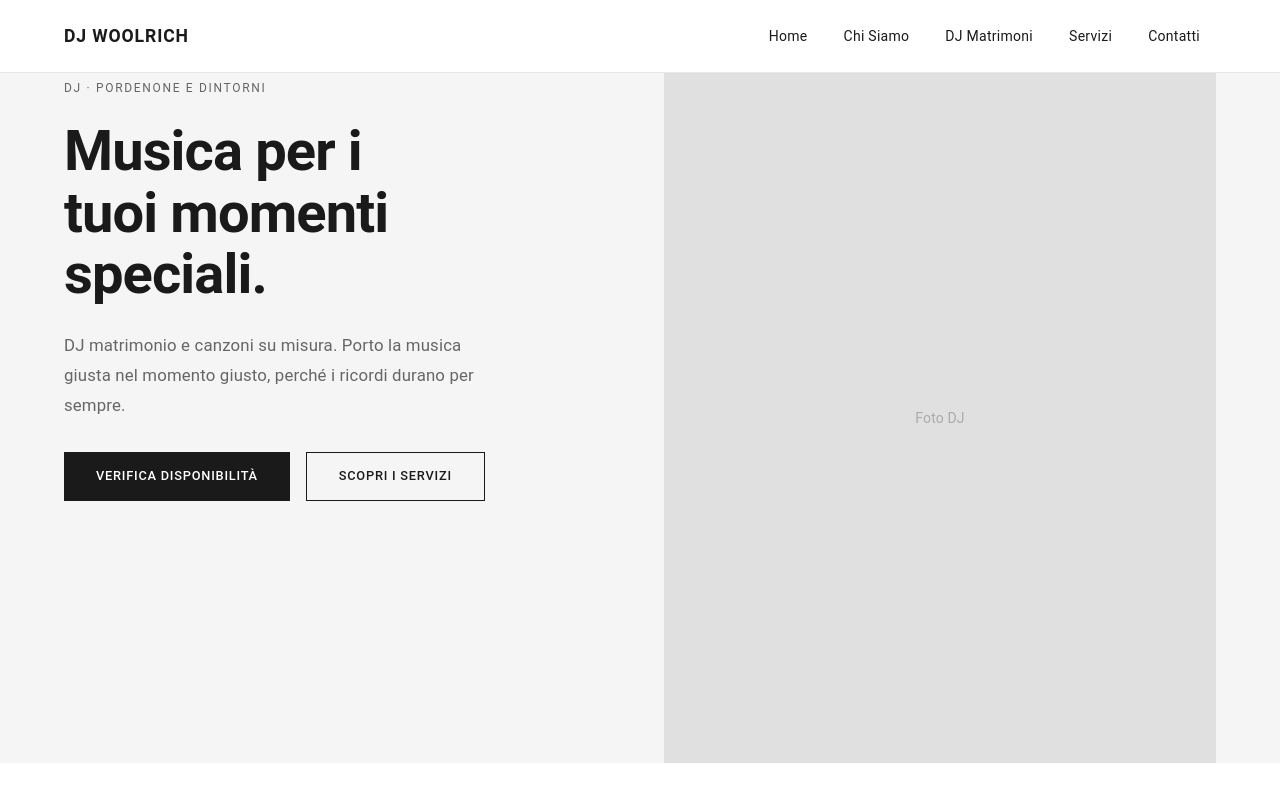
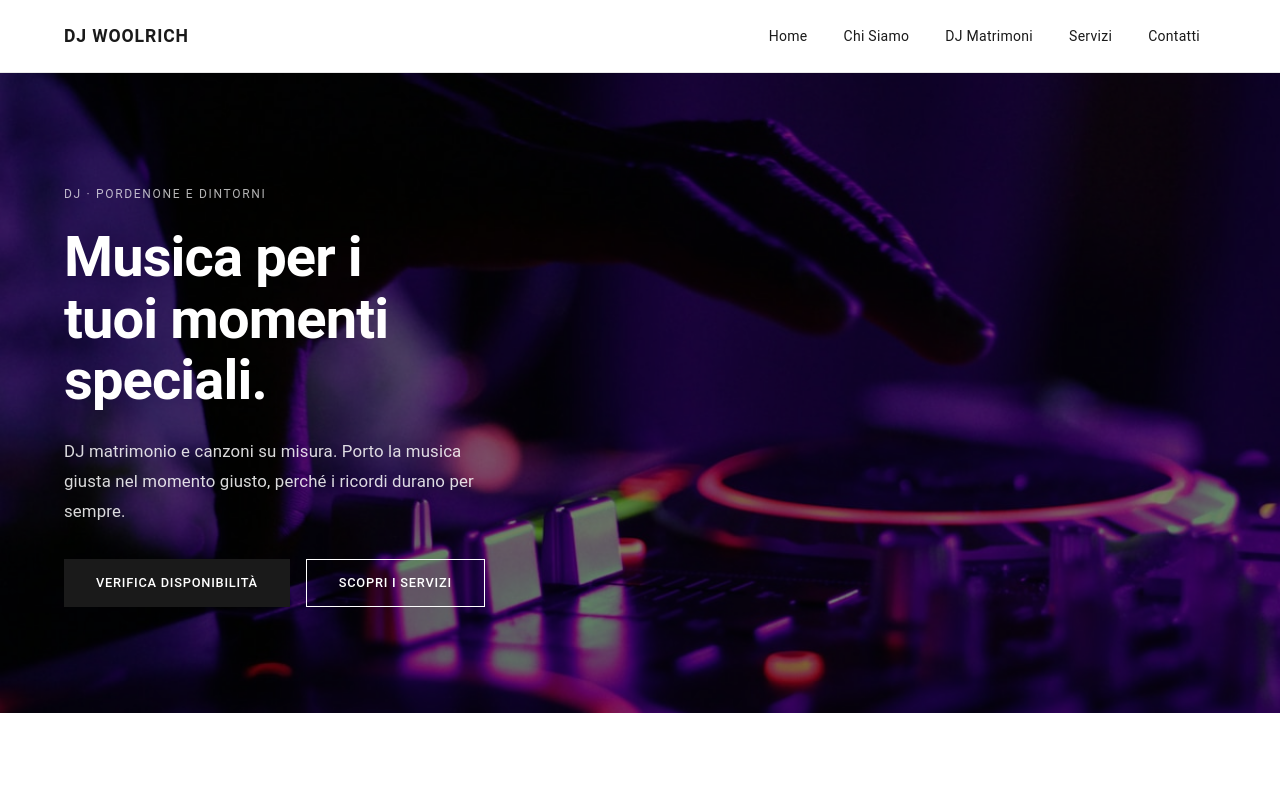
Before and after one commit to StefanoVuerich/djwoolrich, a Gatsby site: page / in a window 1280 px wide. Shown: the top 800 px of the page. Built offline with nearby package versions, Linux system fonts and the light colour scheme; Gatsby itself is replaced by a stand-in of ours.

Commit message:
feat: gatsby images

```diff
--- a/gatsby-config.js
+++ b/gatsby-config.js
@@ -7,6 +7,16 @@ module.exports = {
   },
   plugins: [
     `gatsby-plugin-material-ui`,
-    `gatsby-plugin-sass`
+    `gatsby-plugin-sass`,
+    `gatsby-plugin-image`,
+    `gatsby-plugin-sharp`,
+    `gatsby-transformer-sharp`,
+    {
+      resolve: `gatsby-source-filesystem`,
+      options: {
+        name: `images`,
+        path: `${__dirname}/src/images`,
+      },
+    },
   ],
 }
--- a/package.json
+++ b/package.json
@@ -20,8 +20,12 @@
     "@mui/icons-material": "^5.18.0",
     "@mui/material": "^9.0.0",
     "gatsby": "^5.14.6",
+    "gatsby-plugin-image": "^3.16.0",
     "gatsby-plugin-material-ui": "^4.1.0",
     "gatsby-plugin-sass": "^6.16.0",
+    "gatsby-plugin-sharp": "^5.16.0",
+    "gatsby-source-filesystem": "^5.16.0",
+    "gatsby-transformer-sharp": "^5.16.0",
     "react": "^18.2.0",
     "react-dom": "^18.2.0",
     "sass": "^1.99.0"
--- a/src/pages/index.js
+++ b/src/pages/index.js
@@ -1,4 +1,6 @@
 import React from "react"
+import { useStaticQuery, graphql } from "gatsby"
+import { GatsbyImage, getImage } from "gatsby-plugin-image"
 import Layout from "../components/Layout"
 import {
   Box,
@@ -45,7 +47,26 @@ const citazione = {
   autore: "DJ Woolrich",
 }
 
-const IndexPage = () => (
+const IndexPage = () => {
+  const data = useStaticQuery(graphql`
+    query {
+      heroImage: file(name: { eq: "hero" }) {
+        childImageSharp {
+          gatsbyImageData
+        }
+      }
+      profileImage: file(name: { eq: "profile" }) {
+        childImageSharp {
+          gatsbyImageData
+        }
+      }
+    }
+  `)
+
+  const heroImg = getImage(data.heroImage)
+  const profileImg = getImage(data.profileImage)
+
+  return (
     <Layout>
 
     {/* ── HERO ──────────────────────────────────────── */}
@@ -54,19 +75,51 @@ const IndexPage = () => (
         minHeight: { xs: "60vh", md: "80vh" },
         display: "flex",
         alignItems: "center",
-        backgroundColor: "#f5f5f5",
         py: { xs: 10, md: 0 },
+        position: "relative",
+        overflow: "hidden",
+        width: "100%",
       }}
     >
+      {heroImg && (
+        <Box
+          sx={{
+            position: "absolute",
+            top: 0,
+            left: 0,
+            width: "100%",
+            height: "100%",
+            zIndex: 0,
+            "& .gatsby-image-wrapper": {
+              width: "100%",
+              height: "100%",
+            },
+          }}
+        >
+          <GatsbyImage image={heroImg} alt="DJ Hero Background" />
+        </Box>
+      )}
+      <Box
+        sx={{
+          position: "absolute",
+          top: 0,
+          left: 0,
+          width: "100%",
+          height: "100%",
+          backgroundColor: "rgba(0, 0, 0, 0.5)",
+          zIndex: 1,
+        }}
+      />
+      <Box sx={{ position: "relative", zIndex: 2, width: "100%" }}>
       <Container maxWidth="lg">
-        <Grid container spacing={6} alignItems="center">
-          <Grid item size={{ xs: 12, md: 6 }}>
+        <Grid container alignItems="center">
+          <Grid item size={{ xs: 12, md: 8 }}>
             <Typography
               variant="overline"
               sx={{
                 fontSize: "0.75rem",
                 letterSpacing: "0.14em",
-                color: "#666",
+                color: "rgba(255, 255, 255, 0.7)",
                 display: "block",
                 mb: 2,
               }}
@@ -79,7 +132,7 @@ const IndexPage = () => (
                 fontSize: { xs: "2.5rem", md: "3.5rem" },
                 fontWeight: 700,
                 lineHeight: 1.1,
-                color: "#1a1a1a",
+                color: "#fff",
                 mb: 3,
               }}
             >
@@ -93,7 +146,7 @@ const IndexPage = () => (
               variant="body1"
               sx={{
                 fontSize: "1.05rem",
-                color: "#666",
+                color: "rgba(255, 255, 255, 0.85)",
                 lineHeight: 1.8,
                 mb: 4,
                 maxWidth: 420,
@@ -127,7 +180,7 @@ const IndexPage = () => (
                 disableElevation
                 sx={{
                   backgroundColor: "transparent",
-                  color: "#1a1a1a",
+                  color: "#fff",
                   borderRadius: 0,
                   px: 4,
                   py: 1.5,
@@ -135,8 +188,8 @@ const IndexPage = () => (
                   fontWeight: 500,
                   letterSpacing: "0.06em",
                   textTransform: "uppercase",
-                  border: "1px solid #1a1a1a",
-                  "&:hover": { backgroundColor: "#f5f5f5" },
+                  border: "1px solid #fff",
+                  "&:hover": { backgroundColor: "rgba(255, 255, 255, 0.1)" },
                   transition: "background-color 0.3s ease",
                 }}
               >
@@ -144,26 +197,9 @@ const IndexPage = () => (
               </Button>
             </Box>
           </Grid>
-
-          {/* Placeholder foto hero */}
-          <Grid item size={{ xs: 12, md: 6 }}>
-            <Box
-              sx={{
-                width: "100%",
-                aspectRatio: "4/5",
-                backgroundColor: "#e0e0e0",
-                display: "flex",
-                alignItems: "center",
-                justifyContent: "center",
-              }}
-            >
-              <Typography sx={{ color: "#aaa", fontSize: "0.875rem" }}>
-                Foto DJ
-              </Typography>
-            </Box>
-          </Grid>
         </Grid>
       </Container>
+      </Box>
     </Box>
 
     {/* ── CITAZIONE ─────────────────────────────────── */}
@@ -318,23 +354,18 @@ const IndexPage = () => (
     <Box sx={{ py: { xs: 8, md: 12 }, backgroundColor: "#fff" }}>
       <Container maxWidth="lg">
         <Grid container spacing={6} alignItems="center">
-          {/* Placeholder immagine */}
+          {/* Foto profilo DJ */}
           <Grid item size={{ xs: 12, md: 5 }}>
+            {profileImg && (
               <Box
                 sx={{
-                width: "100%",
-                aspectRatio: "1/1",
-                backgroundColor: "#f5f5f5",
-                display: "flex",
-                alignItems: "center",
-                justifyContent: "center",
                   border: "1px solid #e8e8e8",
+                  overflow: "hidden",
                 }}
               >
-              <Typography sx={{ color: "#aaa", fontSize: "0.875rem" }}>
-                Foto profilo
-              </Typography>
+                <GatsbyImage image={profileImg} alt="DJ Woolrich" />
               </Box>
+            )}
           </Grid>
 
           <Grid item size={{ xs: 12, md: 7 }}>
@@ -453,6 +484,7 @@ const IndexPage = () => (
 
   </Layout>
     )
+}
 
 export default IndexPage
 
```
Also changed, not shown: CLAUDE.md (+2 -0 lines), src/images/hero.jpg (added), src/images/profile.jpg (added), 1 other file. Lines whose indentation alone changed are shown as unchanged.
